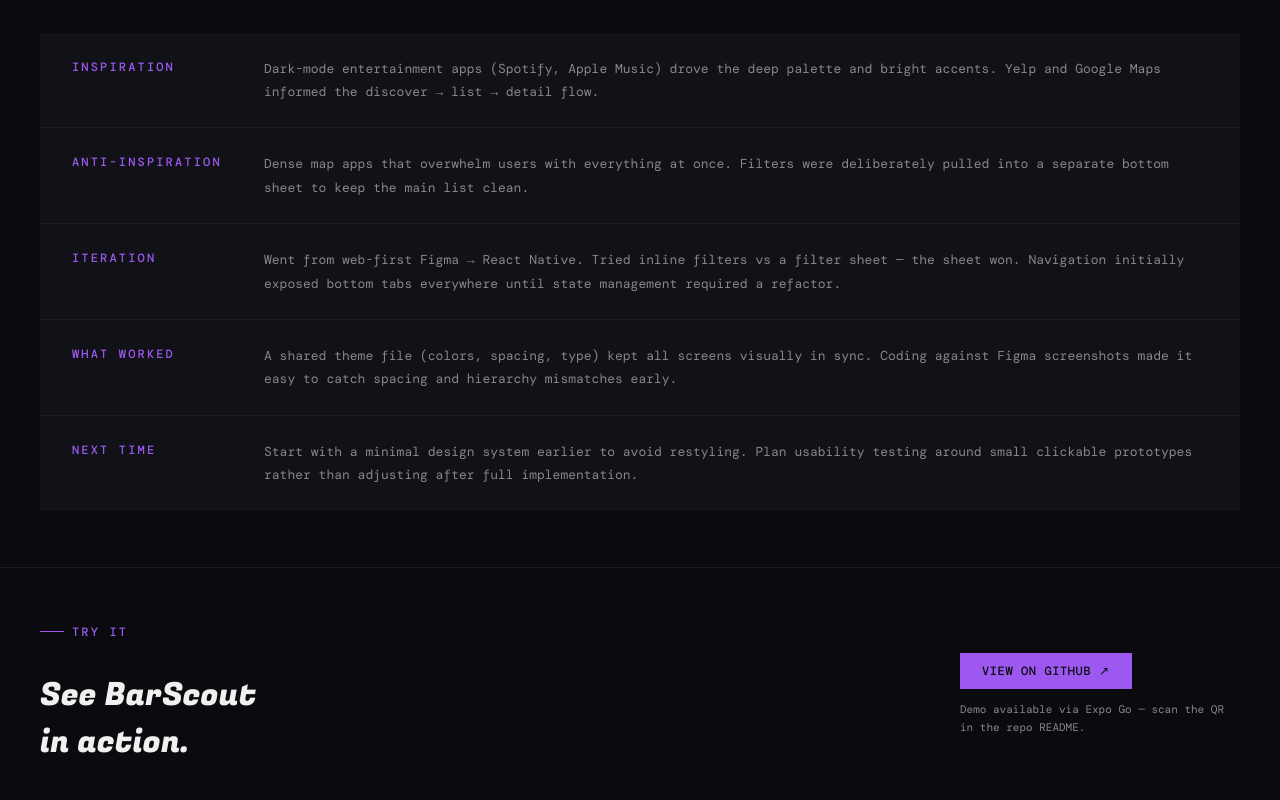
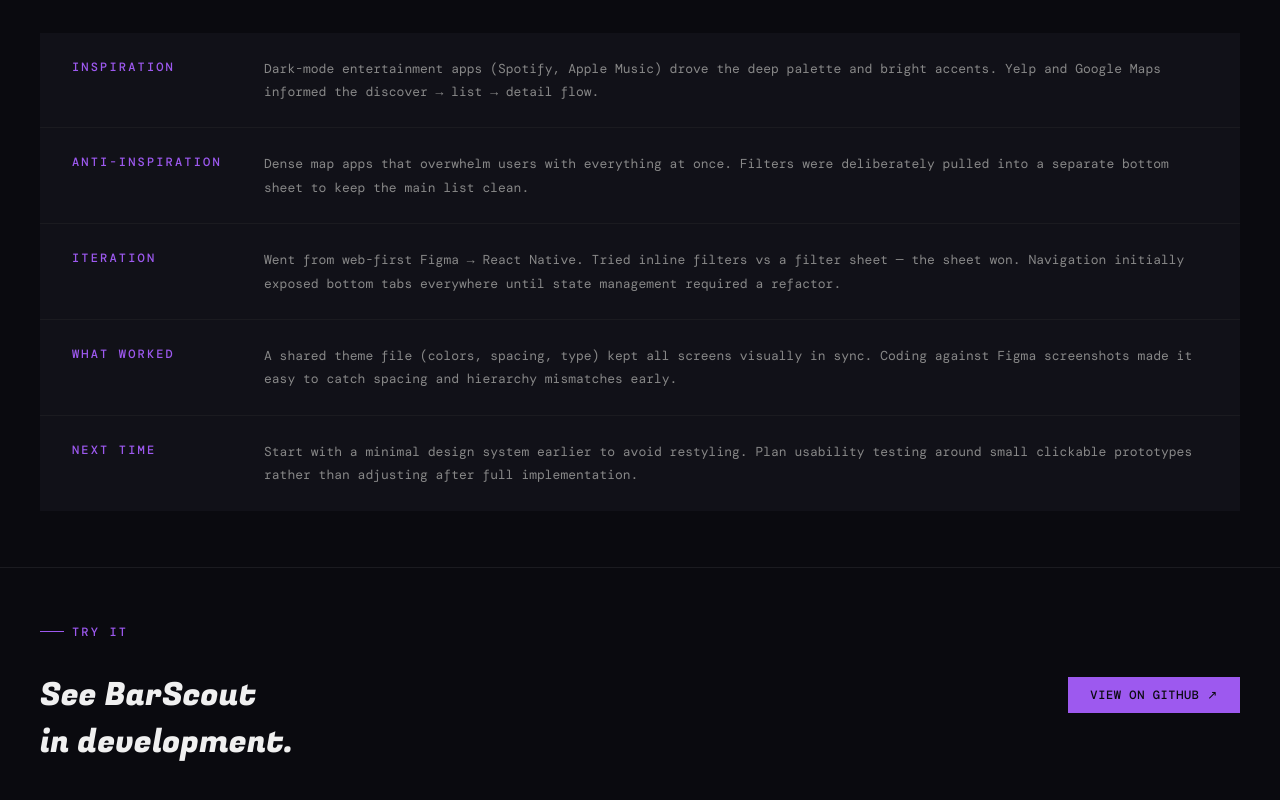
Before and after one commit to eliassegura100/Portfolio, a React (Vite) app: page /projects/barscout in a window 1280 px wide. Shown: the part 3781-4581 px from the top of the page. Built offline with nearby package versions, Linux system fonts and the light colour scheme; a web font is replaced by a local one.

Commit message:
Made interface changes to the BarScout project page.

```diff
--- a/src/pages/BarScoutPage.jsx
+++ b/src/pages/BarScoutPage.jsx
@@ -375,20 +375,17 @@ export default function BarScoutPage() {
         <div className="bs-cta-inner">
           <div>
             <div className="bs-section-label">Try it</div>
-            <div className="bs-cta-heading">See BarScout<br />in action.</div>
+            <div className="bs-cta-heading">See BarScout<br />in development.</div>
           </div>
           <div className="bs-cta-links">
             <a
               className="bs-btn-primary"
-              href="https://github.com/eliassegura100"
+              href="https://github.com/eliassegura100/BarScout"
               target="_blank"
               rel="noreferrer"
             >
               View on GitHub ↗
             </a>
-            <p className="bs-cta-note">
-              Demo available via Expo Go — scan the QR in the repo README.
-            </p>
           </div>
         </div>
       </section>
```
